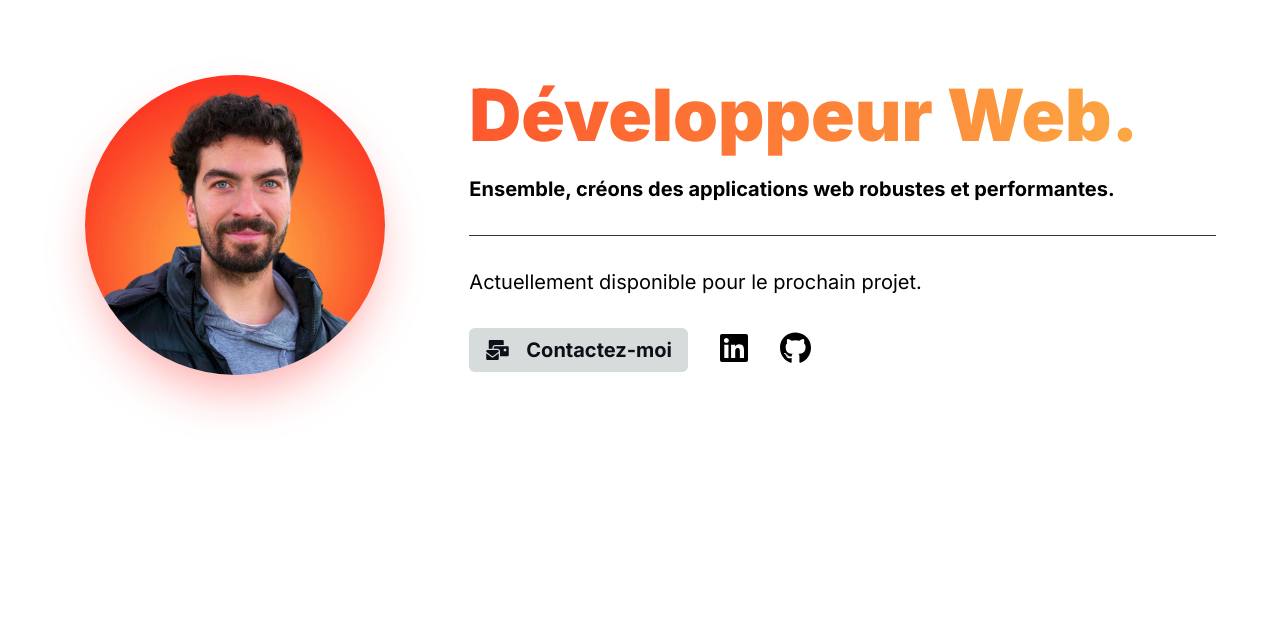
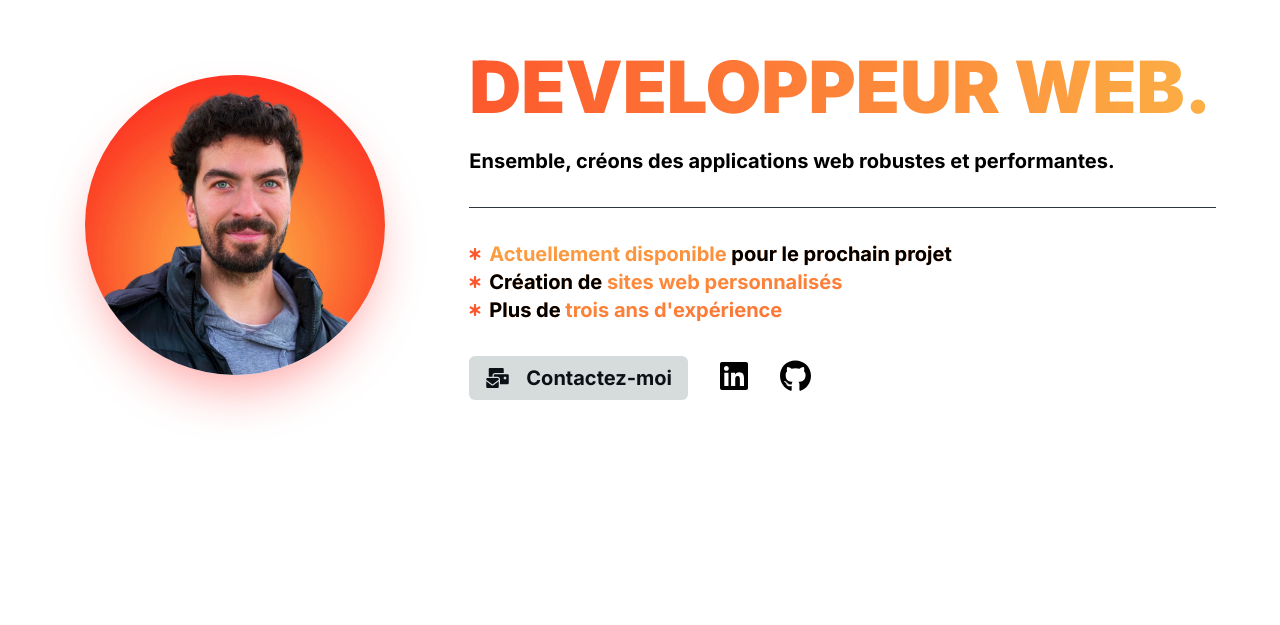
Before and after one commit to david-vct/my-portfolio, a Next.js app: page / in a window 1280 px wide. Shown: the part 175-800 px from the top of the page. Built offline with nearby package versions, Linux system fonts and the light colour scheme.

Commit message:
feat: add hero highlights list

```diff
--- a/app/components/layout/Hero.tsx
+++ b/app/components/layout/Hero.tsx
@@ -1,6 +1,6 @@
 import { faGithub } from "@fortawesome/free-brands-svg-icons/faGithub"
 import { faLinkedin } from "@fortawesome/free-brands-svg-icons/faLinkedin"
-import { faEnvelopesBulk } from "@fortawesome/free-solid-svg-icons"
+import { faEnvelopesBulk, faStarOfLife } from "@fortawesome/free-solid-svg-icons"
 import { FontAwesomeIcon } from "@fortawesome/react-fontawesome"
 import Image from "next/image"
 import React from "react"
@@ -21,13 +21,34 @@ const Hero = () => {
 			<div className="lg:col-span-2 self-center">
 				<div className="pb-8 border-b border-neutral">
 					<h1 className="text-4xl md:text-7xl font-black pb-6 bg-gradient-to-r from-accent to-secondary bg-clip-text text-transparent">
-						Développeur Web.
+						DEVELOPPEUR WEB.
 					</h1>
 					<p className="text-md md:text-xl font-bold">
 						Ensemble, créons des applications web robustes et performantes.
 					</p>
 				</div>
-				<p className="pt-8 text-md md:text-xl">Actuellement disponible pour le prochain projet.</p>
+				<div>
+					<ul className="pt-8 text-md md:text-xl font-bold bg-gradient-to-tl from-accent to-secondary bg-clip-text">
+						<li className="flex flex-row items-center gap-2">
+							<FontAwesomeIcon className="h-3 text-accent" icon={faStarOfLife} />
+							<p>
+								<span className="text-transparent">Actuellement disponible</span> pour le prochain projet
+							</p>
+						</li>
+						<li className="flex flex-row items-center gap-2">
+							<FontAwesomeIcon className="h-3 text-accent" icon={faStarOfLife} />
+							<p>
+								Création de <span className="text-transparent">sites web personnalisés</span>
+							</p>
+						</li>
+						<li className="flex flex-row items-center gap-2">
+							<FontAwesomeIcon className="h-3 text-accent" icon={faStarOfLife} />
+							<p>
+								Plus de <span className="text-transparent">trois ans d'expérience</span>
+							</p>
+						</li>
+					</ul>
+				</div>
 				<div className="flex flex-row items-center gap-8 pt-8">
 					<ButtonLink text="Contactez-moi" link="mailto:david.vct@proton.me" icon={faEnvelopesBulk}></ButtonLink>
 					<a href="https://www.linkedin.com/in/david-vct/" target="_blank">
--- a/app/components/layout/PresentationSectionOld.tsx
+++ /dev/null
@@ -1,31 +0,0 @@
-import React from "react"
-import Title from "../common/Title"
-
-const PresentationSection = () => {
-	return (
-		<section className="flex flex-col place-content-center w-full md:w-2/3 min-h-[80svh] p-16">
-			<Title title="JE ME PRESENTE..." />
-			<div className="grid grid-cols-1 md:grid-cols-2 gap-16 items-center">
-				<div>
-					<h1 className="text-4xl font-bold pb-4"></h1>
-					<p className="text-lg">
-						Je suis David Vicente, un <strong>ingenieur web freelance</strong> avec plus de trois ans d'exprerience dans
-						la création d'applications web. Je travaille avec des <strong>entrepreneurs</strong>, des{" "}
-						<strong>startups</strong> et des <strong>entreprises</strong> pour transformer leurs idées en produits
-						numériques de qualité.
-					</p>
-				</div>
-				<div>
-					<h2 className="text-4xl font-bold pb-4">Mes valeurs et méthodologies</h2>
-					<p className="text-lg">
-						Mon approche repose sur une écoute attentive de vos besoins, une collaboration étroite tout au long du
-						projet, et un engagement à fournir des solutions robustes, évolutives et optimisées. Mon objectif est de
-						garantir la satisfaction du client en respectant les délais et en offrant un suivi personnalisé.
-					</p>
-				</div>
-			</div>
-		</section>
-	)
-}
-
-export default PresentationSection
```
